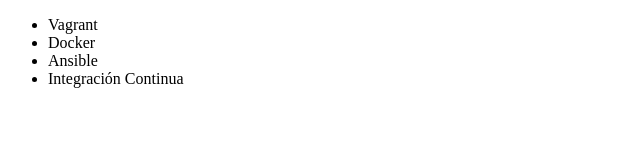
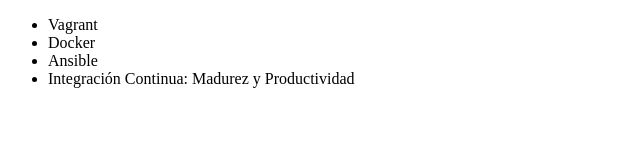
Before and after one commit to AlexisDiazS/Alura-Git, a plain HTML site: page index.html in a window 1280 px wide. Shown: the whole page, without its empty margins (0-640 px from the left). Drawn offline with Linux system fonts and the light colour scheme.

Commit message:
Renombrando curso Integracion

```diff
--- a/index.html
+++ b/index.html
@@ -11,7 +11,7 @@
             <li>Vagrant</li>
             <li>Docker</li>
             <li>Ansible</li>
-            <li>Integración Continua</li>
+            <li>Integración Continua: Madurez y Productividad</li>
         </ul>
 
     </body>
```
